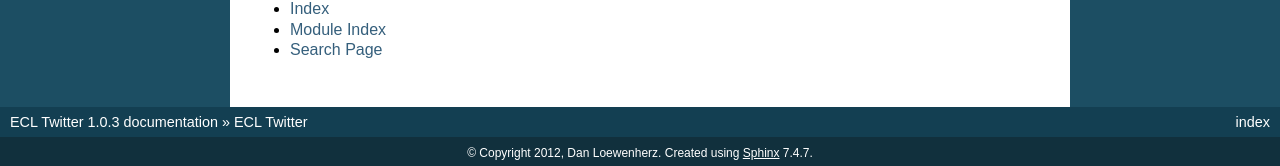
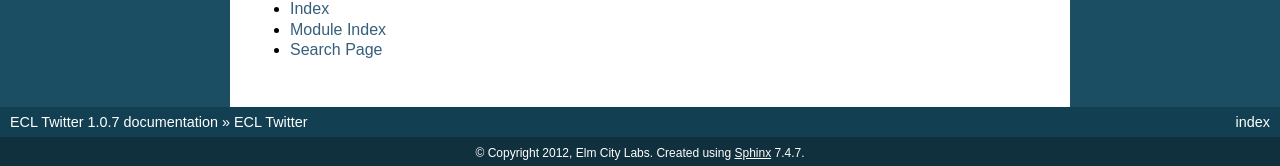
Before and after one commit to elmcitylabs/ECL-Twitter, a Sphinx documentation site: the page built from docs/index.rst, in a window 1280 px wide and 900 px high, scrolled down 1567 px. Shown: the part 731-897 px from the top of the window. Built offline with Sphinx 7.4.7, drawn with Linux system fonts in a browser that asks for light colours; formulas are drawn with MathJax 3; some of the changed text lies outside the part shown.

Commit message:
update version and copyright

```diff
--- a/docs/conf.py
+++ b/docs/conf.py
@@ -41,7 +41,7 @@ master_doc = 'index'
 
 # General information about the project.
 project = u'ECL Twitter'
-copyright = u'2012, Dan Loewenherz'
+copyright = u'2012, Elm City Labs'
 
 # The version info for the project you're documenting, acts as replacement for
 # |version| and |release|, also used in various other places throughout the
@@ -50,7 +50,7 @@ copyright = u'2012, Dan Loewenherz'
 # The short X.Y version.
 version = '1.0'
 # The full version, including alpha/beta/rc tags.
-release = '1.0.3'
+release = '1.0.7'
 
 # The language for content autogenerated by Sphinx. Refer to documentation
 # for a list of supported languages.
```
